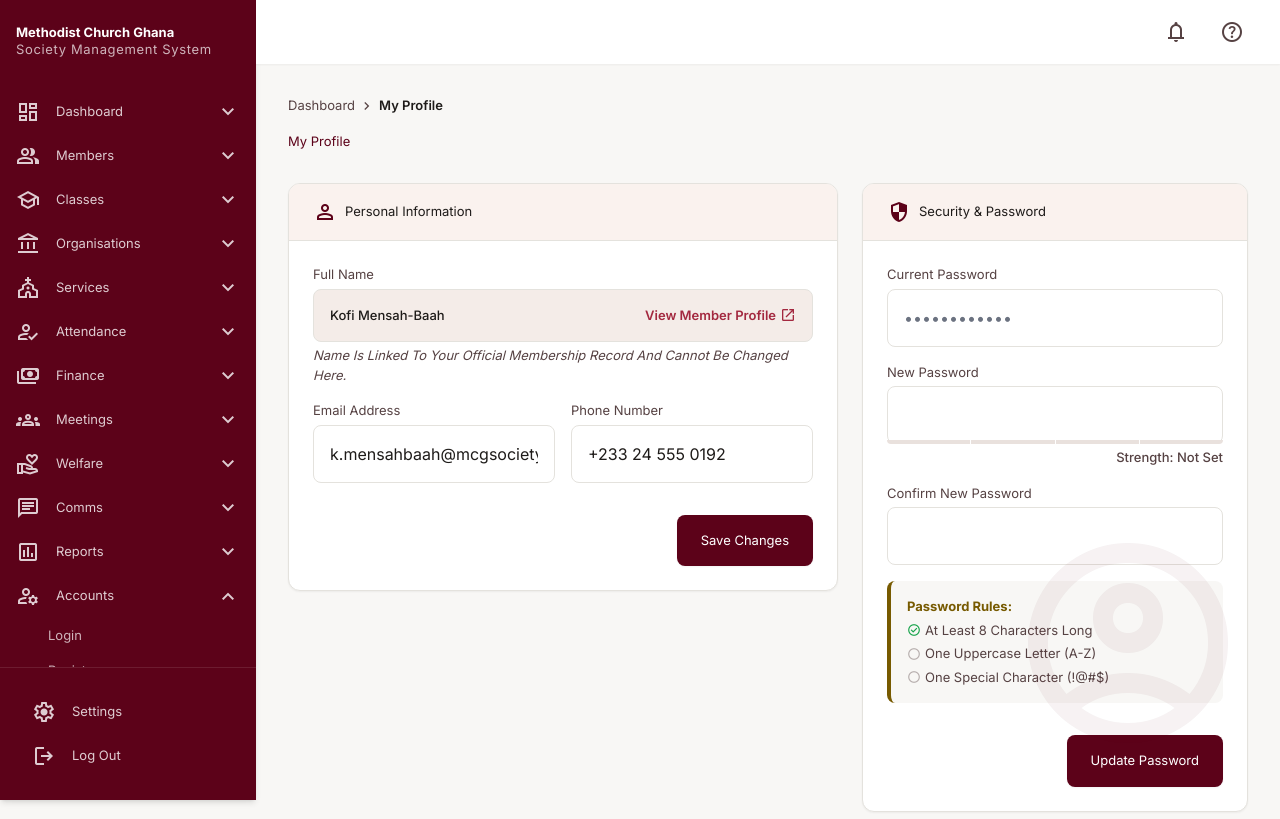
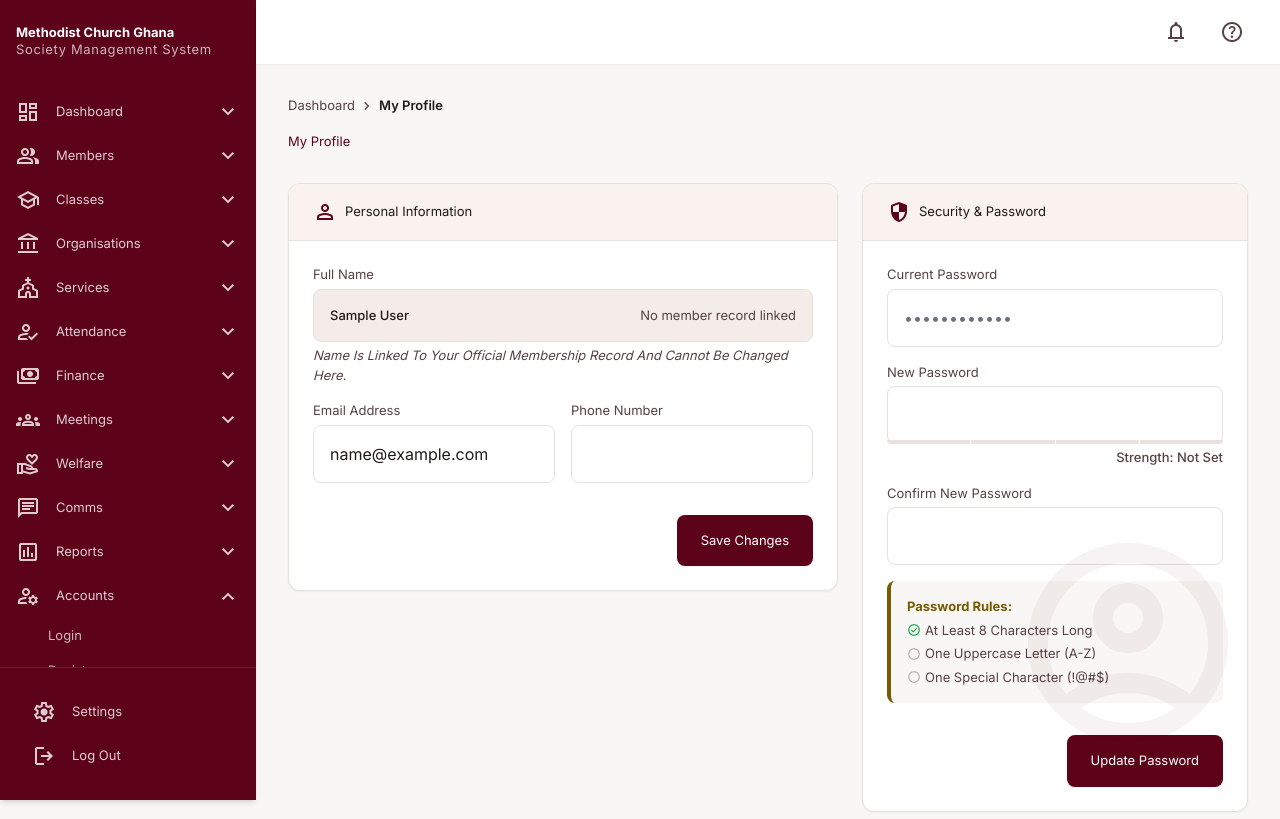
Before and after one commit to emmanuelangelo4199/mcg_welfare_system, a Django app: page /accounts/profile/ in a window 1280 px wide. Shown: the top 819 px of the page. Run offline with Django 5.2, Linux system fonts and the light colour scheme; the visitor is signed in with stand-in values (Sample User, id 1); data comes from the database, SQL or seed files in the repository; some libraries are stand-ins or nearby versions.

Commit message:
fix(accounts): render authenticated user details on profile page
- Replace hardcoded profile name with the logged-in user’s name
- Display the current user’s email and saved phone number
- Show the member-profile link only when a member record is linked
- Add tests for account-specific profile rendering

```diff
--- a/accounts/templates/accounts/my_profile.html
+++ b/accounts/templates/accounts/my_profile.html
@@ -137,22 +137,26 @@
             <div class="flex flex-col space-y-xs">
             <label class="text-label-md font-label-md text-on-surface-variant capitalize">Full Name</label>
             <div class="flex items-center justify-between p-md bg-surface-container rounded-lg border border-border">
-            <span class="text-body-lg font-medium text-on-surface">Kofi Mensah-Baah</span>
-            <a class="text-primary-light text-label-md font-semibold hover:underline flex items-center capitalize" href="#">
+            <span class="text-body-lg font-medium text-on-surface">{% firstof request.user.get_full_name request.user.username "Member" %}</span>
+            {% if member %}
+            <a class="text-primary-light text-label-md font-semibold hover:underline flex items-center capitalize" href="{% url 'members:member_profile' %}">
                                                 View Member Profile
                                                 <span class="material-symbols-outlined text-[16px] ml-xs">open_in_new</span>
             </a>
+            {% else %}
+            <span class="text-label-sm text-on-surface-variant">No member record linked</span>
+            {% endif %}
             </div>
             <p class="text-label-sm text-on-surface-variant italic capitalize">Name is linked to your official membership record and cannot be changed here.</p>
             </div>
             <div class="grid grid-cols-1 md:grid-cols-2 gap-md">
             <div class="flex flex-col space-y-xs">
             <label class="text-label-md font-label-md text-on-surface-variant capitalize" for="email">Email Address</label>
-            <input class="p-md rounded-lg border border-border focus:ring-2 focus:ring-primary-light outline-none text-body-md placeholder:capitalize" id="email" type="email" value="k.mensahbaah@mcgsociety.org.gh"/>
+            <input class="p-md rounded-lg border border-border focus:ring-2 focus:ring-primary-light outline-none text-body-md placeholder:capitalize" id="email" type="email" value="{{ request.user.email }}"/>
             </div>
             <div class="flex flex-col space-y-xs">
             <label class="text-label-md font-label-md text-on-surface-variant capitalize" for="phone">Phone Number</label>
-            <input class="p-md rounded-lg border border-border focus:ring-2 focus:ring-primary-light outline-none text-body-md placeholder:capitalize" id="phone" type="tel" value="+233 24 555 0192"/>
+            <input class="p-md rounded-lg border border-border focus:ring-2 focus:ring-primary-light outline-none text-body-md placeholder:capitalize" id="phone" type="tel" value="{{ profile.phone_number|default:'' }}"/>
             </div>
             </div>
             <div class="pt-md flex justify-end">
--- a/accounts/views.py
+++ b/accounts/views.py
@@ -4,6 +4,7 @@ from django.contrib.auth.decorators import login_required
 from django.contrib import messages
 from core.decorators import role_required
 from .models import UserProfile
+from members.models import Member
 
 User = get_user_model()
 
@@ -91,11 +92,14 @@ def password_reset_view(request):
 
 @login_required(login_url='accounts:login')
 def profile_view(request):
-    user_profile, created = UserProfile.objects.get_or_create(user=request.user)
+    """Display the account that is currently authenticated, not a sample user."""
+    user_profile, _ = UserProfile.objects.get_or_create(user=request.user)
+    member = Member.objects.filter(user=request.user).first()
 
     context = {
         "active_nav": "accounts",
-        "profile": user_profile
+        "profile": user_profile,
+        "member": member,
     }
     return render(request, "accounts/my_profile.html", context)
 
```
Also changed, not shown: accounts/tests.py (+22 -0 lines).
